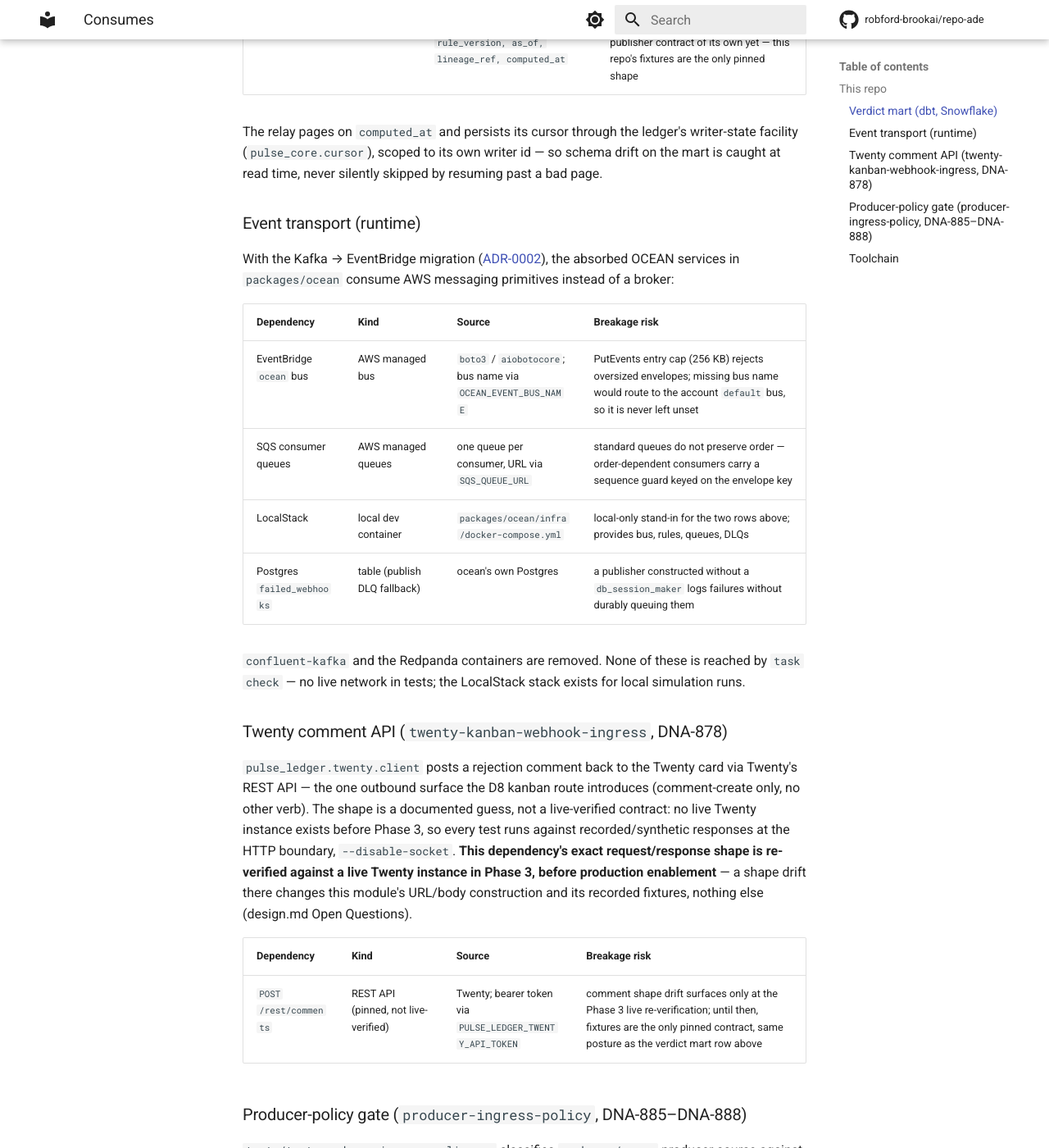
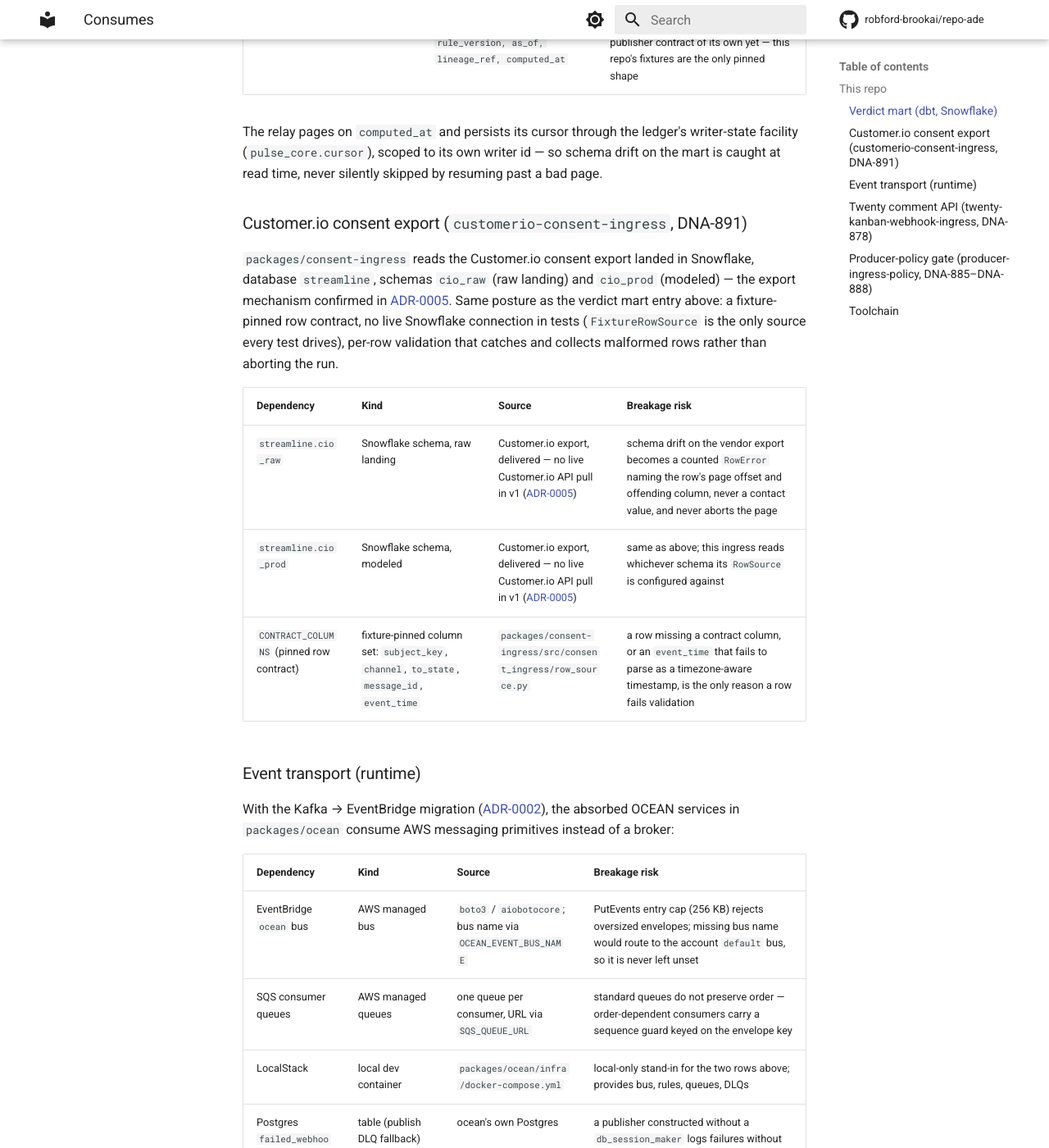
Before and after one commit to robford-brookai/pulse, an MkDocs documentation site: the page built from docs/contracts/consumes.md, in a window 1280 px wide and 1400 px high, scrolled down 937 px. Shown: the whole window at 82% size. Built offline with MkDocs 1.6.1 and Material for MkDocs 9.7.7, drawn with Linux system fonts in a browser that asks for light colours; comment, search, counter and statistics services are not loaded.

Commit message:
docs(consent-ingress): register streamline.cio_raw/cio_prod in consumes.md (task 5.1)
Cross-links ADR-0005 for the export mechanism and names the pinned
CONTRACT_COLUMNS row contract from task 2.1. Adds a doc-presence test
asserting both schemas, the ADR-0005 link, and all five pinned columns.

Co-Authored-By: Claude Sonnet 5 <noreply@anthropic.com>
Claude-Session: https://claude.ai/code/session_016m7i4KZC31ad8vKuKSc9yE

```diff
--- a/docs/contracts/consumes.md
+++ b/docs/contracts/consumes.md
@@ -28,6 +28,21 @@ Snowpark emitter as the verdict write path — see the supersession note in
 The relay pages on `computed_at` and persists its cursor through the ledger's writer-state
 facility (`pulse_core.cursor`), scoped to its own writer id — so schema drift on the mart is caught
 at read time, never silently skipped by resuming past a bad page.
+
+### Customer.io consent export (`customerio-consent-ingress`, DNA-891)
+
+`packages/consent-ingress` reads the Customer.io consent export landed in Snowflake, database
+`streamline`, schemas `cio_raw` (raw landing) and `cio_prod` (modeled) — the export mechanism
+confirmed in [ADR-0005](../adr/ADR-0005-customerio-consent-on-the-governed-path.md). Same posture
+as the verdict mart entry above: a fixture-pinned row contract, no live Snowflake connection in
+tests (`FixtureRowSource` is the only source every test drives), per-row validation that catches
+and collects malformed rows rather than aborting the run.
+
+| Dependency | Kind | Source | Breakage risk |
+|---|---|---|---|
+| `streamline.cio_raw` | Snowflake schema, raw landing | Customer.io export, delivered — no live Customer.io API pull in v1 ([ADR-0005](../adr/ADR-0005-customerio-consent-on-the-governed-path.md)) | schema drift on the vendor export becomes a counted `RowError` naming the row's page offset and offending column, never a contact value, and never aborts the page |
+| `streamline.cio_prod` | Snowflake schema, modeled | Customer.io export, delivered — no live Customer.io API pull in v1 ([ADR-0005](../adr/ADR-0005-customerio-consent-on-the-governed-path.md)) | same as above; this ingress reads whichever schema its `RowSource` is configured against |
+| `CONTRACT_COLUMNS` (pinned row contract) | fixture-pinned column set: `subject_key`, `channel`, `to_state`, `message_id`, `event_time` | `packages/consent-ingress/src/consent_ingress/row_source.py` | a row missing a contract column, or an `event_time` that fails to parse as a timezone-aware timestamp, is the only reason a row fails validation |
 
 ### Event transport (runtime)
 
```
Also changed, not shown: 1 other file.
